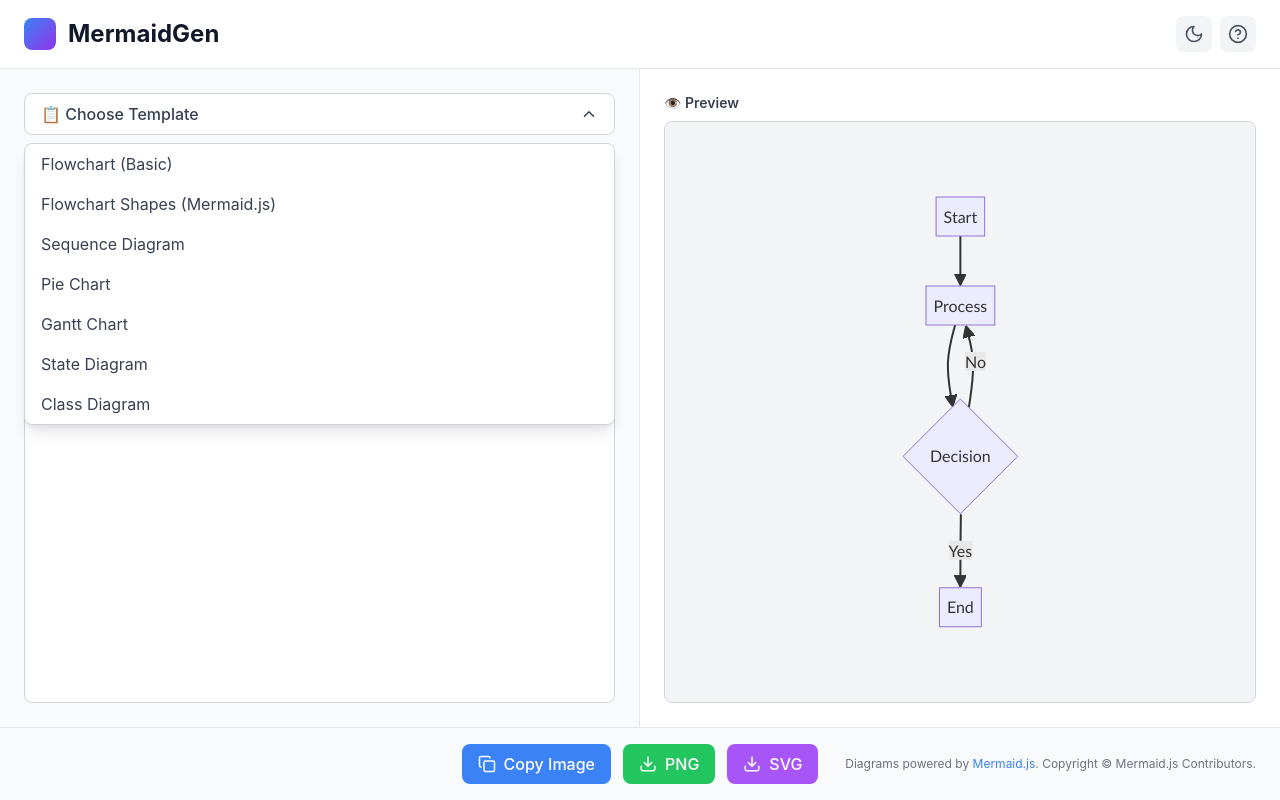
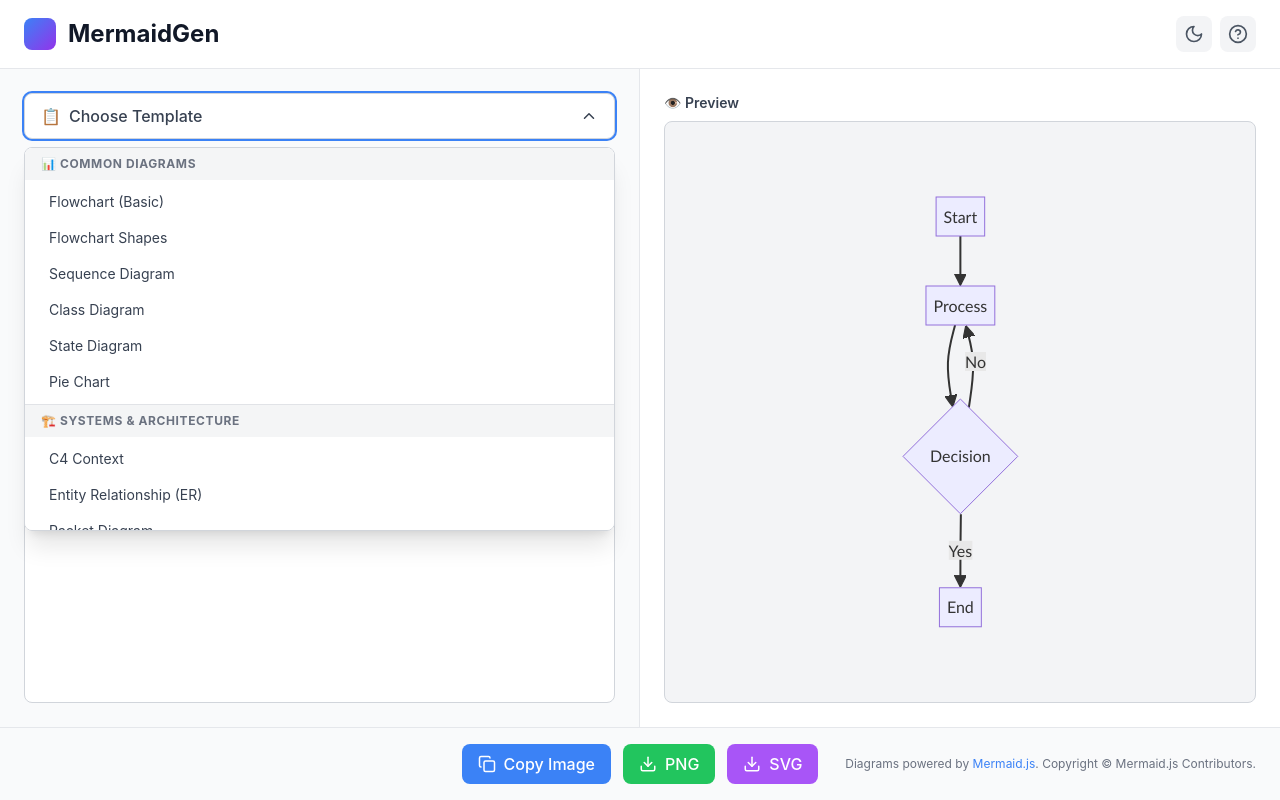
Before and after one commit to adimaryanto-stack/mermaidgen, a React (Vite) app: page / in a window 1280 px wide. Both pictures are taken after a click on the button "📋 Choose Template". Built offline with nearby package versions, Linux system fonts and the light colour scheme.

Commit message:
feat: add comprehensive list of all Mermaid diagram templates grouped by categories

```diff
--- a/src/components/TemplateSelector.tsx
+++ b/src/components/TemplateSelector.tsx
@@ -1,4 +1,4 @@
-import { FC, useState } from 'react'
+import { FC, useState, useRef, useEffect } from 'react'
 import { ChevronDown } from 'lucide-react'
 
 interface TemplateSelectorProps {
@@ -6,14 +6,24 @@ interface TemplateSelectorProps {
   isDark: boolean
 }
 
-const TEMPLATES = {
+interface TemplateGroup {
+  category: string
+  items: {
+    [name: string]: string
+  }
+}
+
+const TEMPLATES_GROUPED: TemplateGroup[] = [
+  {
+    category: '📊 Common Diagrams',
+    items: {
       'Flowchart (Basic)': `flowchart TD
     A[Start] --> B[Process]
     B --> C{Decision}
     C -->|Yes| D[End]
     C -->|No| B`,
-  'Flowchart Shapes (Mermaid.js)': `%% Flowchart Shapes Example
-%% Syntax Reference: https://mermaid.js.org/syntax/flowchart.html
+      'Flowchart Shapes': `%% Flowchart Shapes Example
+%% Reference: https://mermaid.js.org/syntax/flowchart.html
 flowchart TD
     sq[Square Shape] --> rd(Rounded Edge)
     rd --> st([Stadium Shape])
@@ -33,69 +43,236 @@ flowchart TD
     Alice->>Bob: Hello Bob!
     Bob-->>Alice: Hello Alice!
     Alice->>Bob: How are you?`,
-  'Pie Chart': `pie title Pets
-    "Dogs" : 386
-    "Cats" : 85
-    "Rats" : 15`,
-  'Gantt Chart': `gantt
-    title Project Timeline
-    dateFormat YYYY-MM-DD
-    section Development
-    Design :des1, 2024-01-01, 30d
-    Implementation :dev1, after des1, 40d
-    Testing :test1, after dev1, 20d`,
+      'Class Diagram': `classDiagram
+    class Animal {
+        +String name
+        +int age
+        +eat()
+        +sleep()
+    }
+    class Dog {
+        +bark()
+    }
+    Animal <|-- Dog`,
       'State Diagram': `stateDiagram-v2
     [*] --> Still
     Still --> Moving
     Moving --> Still
     Moving --> Crash
     Crash --> [*]`,
-  'Class Diagram': `classDiagram
-    class Animal
-    Animal : +String name
-    Animal : +int age
-    Animal : +eat()
-    Animal : +sleep()`,
+      'Pie Chart': `pie title Pets
+    "Dogs" : 386
+    "Cats" : 85
+    "Rats" : 15`
     }
+  },
+  {
+    category: '🏗️ Systems & Architecture',
+    items: {
+      'C4 Context': `C4Context
+    title System Context diagram for Internet Banking System
+    Person(customer, "Banking Customer", "A customer of the bank")
+    System(banking_system, "Internet Banking System", "Allows customers to view information")
+    Rel(customer, banking_system, "Uses")`,
+      'Entity Relationship (ER)': `erDiagram
+    CUSTOMER ||--o{ ORDER : places
+    ORDER ||--|{ LINE-ITEM : contains
+    CUSTOMER }|..|{ DELIVERY-ADDRESS : uses`,
+      'Packet Diagram': `packet-beta
+    0-15: Source Port
+    16-31: Destination Port
+    32-63: Sequence Number
+    64-95: Acknowledgment Number`,
+      'Architecture Blueprint': `flowchart TD
+    Client[Web/Mobile Client] --> GW[API Gateway]
+    subgraph VPC [Amazon VPC]
+        GW --> Auth[Auth Service]
+        GW --> Order[Order Service]
+        GW --> Payment[Payment Service]
+    end
+    Order --> DB[(PostgreSQL)]
+    Payment --> Stripe[Stripe API]`
+    }
+  },
+  {
+    category: '📅 Planning & Process',
+    items: {
+      'Gantt Chart': `gantt
+    title Project Timeline
+    dateFormat YYYY-MM-DD
+    section Development
+    Design :des1, 2026-01-01, 30d
+    Implementation :dev1, after dev1, 40d
+    Testing :test1, after dev1, 20d`,
+      'User Journey': `journey
+    title My Working Day
+    section Go to work
+      Make tea: 5: Me
+      Go upstairs: 3: Me
+      Do work: 1: Me
+    section Go home
+      Go downstairs: 5: Me
+      Sit down: 5: Me`,
+      'Timeline': `timeline
+    title History of Social Media
+    2004 : Facebook launched
+    2006 : Twitter launched
+    2010 : Instagram launched`,
+      'Kanban Board': `kanban
+    section To Do
+      Task 1
+      Task 2
+    section In Progress
+      Task 3
+    section Done
+      Task 4`,
+      'Wardley Map': `wardley-beta
+    title Tea Shop Value Chain
+    anchor Business [0.95, 0.63]
+    component Cup of Tea [0.79, 0.61]
+    component Tea [0.63, 0.81]
+    Business -> Cup of Tea
+    Cup of Tea -> Tea
+    evolve Tea 0.85`,
+      'Ishikawa (Fishbone)': `ishikawa-beta
+    Blurry Photo
+        Equipment
+            LENS
+                Inappropriate lens
+                Dirty lens
+            SENSOR
+                Damaged sensor
+        User
+            Shaky hands`
+    }
+  },
+  {
+    category: '🧬 Data & Advanced',
+    items: {
+      'XY Chart': `xychart-beta
+    title "Sales Revenue"
+    x-axis [Jan, Feb, Mar, Apr, May]
+    y-axis "Revenue (USD)" 0 --> 5000
+    bar [1200, 2500, 3100, 2800, 4200]
+    line [1000, 2000, 3000, 2500, 4000]`,
+      'Sankey Diagram': `sankey
+    Budget, Food, 500
+    Budget, Rent, 1500
+    Budget, Savings, 1000
+    Rent, Landlord, 1500
+    Food, Groceries, 350
+    Food, Dining Out, 150`,
+      'Treemap': `treemap
+    section Root
+      A, 10
+      B, 20
+    section Child
+      C, 5
+      D, 15`,
+      'Venn Diagram': `venn-beta
+    title "Skills Overlap"
+    set Design
+    set Code
+    union Design,Code["Product"]`,
+      'Mindmap': `mindmap
+  root((Project Planning))
+    Requirements
+      Functional
+      Non-Functional
+    Design
+      Architecture
+      UI/UX
+    Development
+      Frontend
+      Backend`,
+      'ZenUML': `zenuml
+    Alice->Bob: Hello Bob!
+    Bob-->Alice: Hi Alice!`,
+      'TreeView': `treeview
+    Root
+        Folder_A
+            File_1
+            File_2
+        Folder_B
+            File_3`,
+      'Radar Chart': `radar
+    title Performance Chart
+    axis Speed 0 100
+    axis Quality 0 100
+    axis Cost 0 100
+    data "Product A" 80 90 70
+    data "Product B" 60 70 90`
+    }
+  }
+]
 
 const TemplateSelector: FC<TemplateSelectorProps> = ({ onSelect, isDark }) => {
   const [isOpen, setIsOpen] = useState(false)
+  const dropdownRef = useRef<HTMLDivElement>(null)
+
+  // Close dropdown when clicking outside
+  useEffect(() => {
+    const handleClickOutside = (event: MouseEvent) => {
+      if (dropdownRef.current && !dropdownRef.current.contains(event.target as Node)) {
+        setIsOpen(false)
+      }
+    }
+    document.addEventListener('mousedown', handleClickOutside)
+    return () => {
+      document.removeEventListener('mousedown', handleClickOutside)
+    }
+  }, [])
 
   return (
-    <div className="relative">
+    <div className="relative" ref={dropdownRef}>
       <button
         onClick={() => setIsOpen(!isOpen)}
-        className={`w-full flex items-center justify-between px-4 py-2 rounded-lg border font-medium transition-colors ${
+        className={`w-full flex items-center justify-between px-4 py-2.5 rounded-lg border font-medium transition-all duration-200 ${
           isDark
-            ? 'bg-slate-700 border-slate-600 text-gray-300 hover:bg-slate-600'
-            : 'bg-white border-gray-300 text-gray-700 hover:bg-gray-50'
-        }`}
+            ? 'bg-slate-700 border-slate-600 text-gray-300 hover:bg-slate-600 shadow-md'
+            : 'bg-white border-gray-300 text-gray-700 hover:bg-gray-50 shadow-sm'
+        } focus:outline-none focus:ring-2 focus:ring-blue-500`}
       >
-        <span>📋 Choose Template</span>
-        <ChevronDown size={18} className={`transition-transform ${isOpen ? 'rotate-180' : ''}`} />
+        <span className="flex items-center gap-2">
+          <span>📋</span> Choose Template
+        </span>
+        <ChevronDown size={18} className={`transition-transform duration-200 ${isOpen ? 'rotate-180' : ''}`} />
       </button>
 
       {isOpen && (
         <div
-          className={`absolute top-full left-0 right-0 mt-2 rounded-lg border shadow-lg z-10 ${
+          className={`absolute top-full left-0 right-0 mt-2 rounded-lg border shadow-xl z-20 max-h-96 overflow-y-auto ${
             isDark
               ? 'bg-slate-700 border-slate-600'
               : 'bg-white border-gray-300'
           }`}
         >
-          {Object.entries(TEMPLATES).map(([name, template]) => (
+          {TEMPLATES_GROUPED.map((group) => (
+            <div key={group.category} className="border-b last:border-0 border-opacity-30 border-gray-400">
+              <div className={`px-4 py-2 text-xs font-bold uppercase tracking-wider sticky top-0 backdrop-blur-sm ${
+                isDark ? 'text-gray-400 bg-slate-800/90' : 'text-gray-500 bg-gray-100/90'
+              }`}>
+                {group.category}
+              </div>
+              <div className="py-1">
+                {Object.entries(group.items).map(([name, template]) => (
                   <button
                     key={name}
                     onClick={() => {
                       onSelect(template)
                       setIsOpen(false)
                     }}
-              className={`w-full text-left px-4 py-2 hover:bg-opacity-50 transition-colors first:rounded-t-lg last:rounded-b-lg ${
-                isDark ? 'text-gray-300 hover:bg-slate-600' : 'text-gray-700 hover:bg-gray-100'
+                    className={`w-full text-left px-6 py-2 text-sm transition-colors ${
+                      isDark
+                        ? 'text-gray-300 hover:bg-slate-600 hover:text-white'
+                        : 'text-gray-700 hover:bg-gray-100 hover:text-gray-900'
                     }`}
                   >
                     {name}
                   </button>
+                ))}
+              </div>
+            </div>
           ))}
         </div>
       )}
```
Lines whose indentation alone changed are shown as unchanged.
